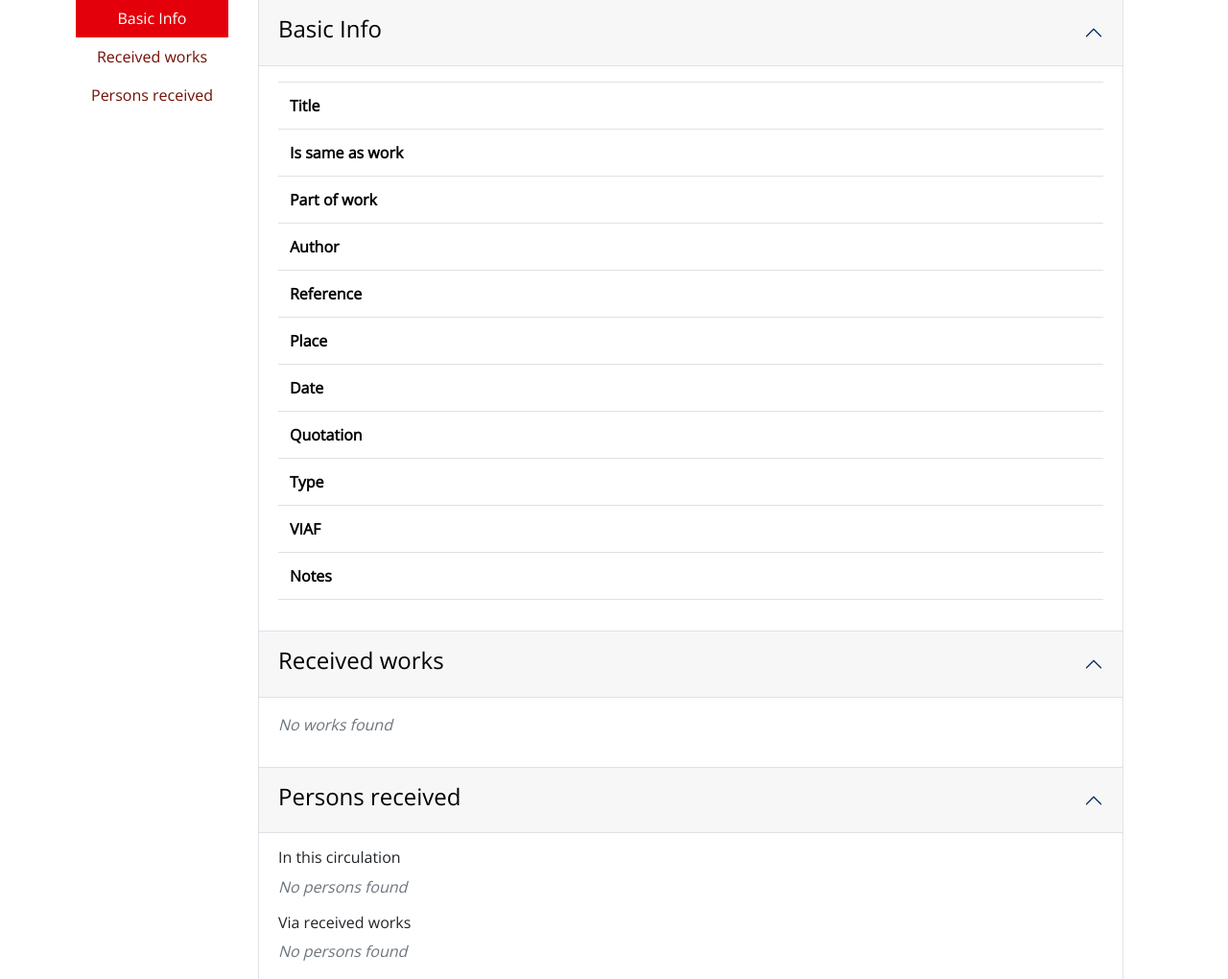
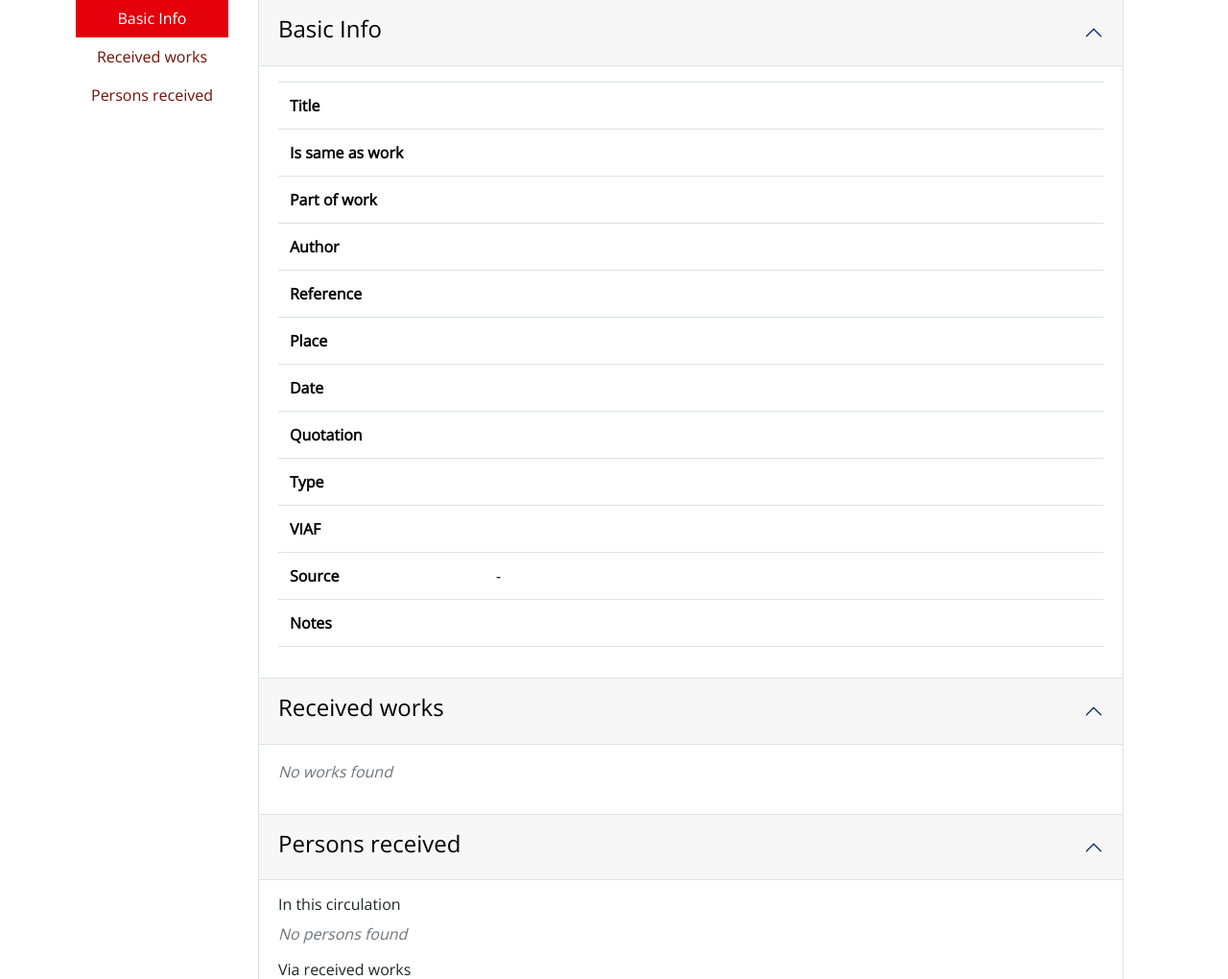
Before and after one commit to tsg-humlab/shewrote, a Django app: template shewrote/templates/shewrote/circulation_details.html in a window 1280 px wide. Shown: the part 171-1191 px from the top of the page at 96% size. Run offline with Django 4.2, Linux system fonts and the light colour scheme; the template is opened without the code that fills it, so the values that code supplies are empty; some libraries are stand-ins or nearby versions.

Commit message:
feat: Add Source to Circulation details #110

```diff
--- a/shewrote/models.py
+++ b/shewrote/models.py
@@ -809,6 +809,9 @@ class EditionCirculation(models.Model):
 class CirculationSourceType(models.Model):
     name = models.CharField(_("Name"), max_length=128, null=True)
 
+    def __str__(self):
+        return self.name
+
 
 class PersonCirculationSourceRole(models.Model):
     name = models.CharField(_("Name"), max_length=128, null=True)
@@ -828,6 +831,9 @@ class CirculationSource(models.Model):
     url = models.URLField(blank=True)
     country_of_publication = models.ForeignKey(Country, null=True, blank=True, on_delete=models.PROTECT)
 
+    def __str__(self):
+        return f'{self.full_title}, {self.type} ({self.year_of_publication})'
+
 
 class PersonCirculationSource(models.Model):
     person = models.ForeignKey(Person, on_delete=models.CASCADE)
--- a/shewrote/templates/shewrote/circulation_details.html
+++ b/shewrote/templates/shewrote/circulation_details.html
@@ -91,6 +91,12 @@
                                                 <a href="{{ circulation.viaf_work }}">
                                                     {{ circulation.viaf_work }}
                                                 </a>
+                                            </td>
+                                        </tr>
+                                        <tr>
+                                            <th scope="row" class="w-25">Source</th>
+                                            <td>
+                                                {{ circulation.source|default:"-" }}
                                             </td>
                                         </tr>
                                         <tr>
```
